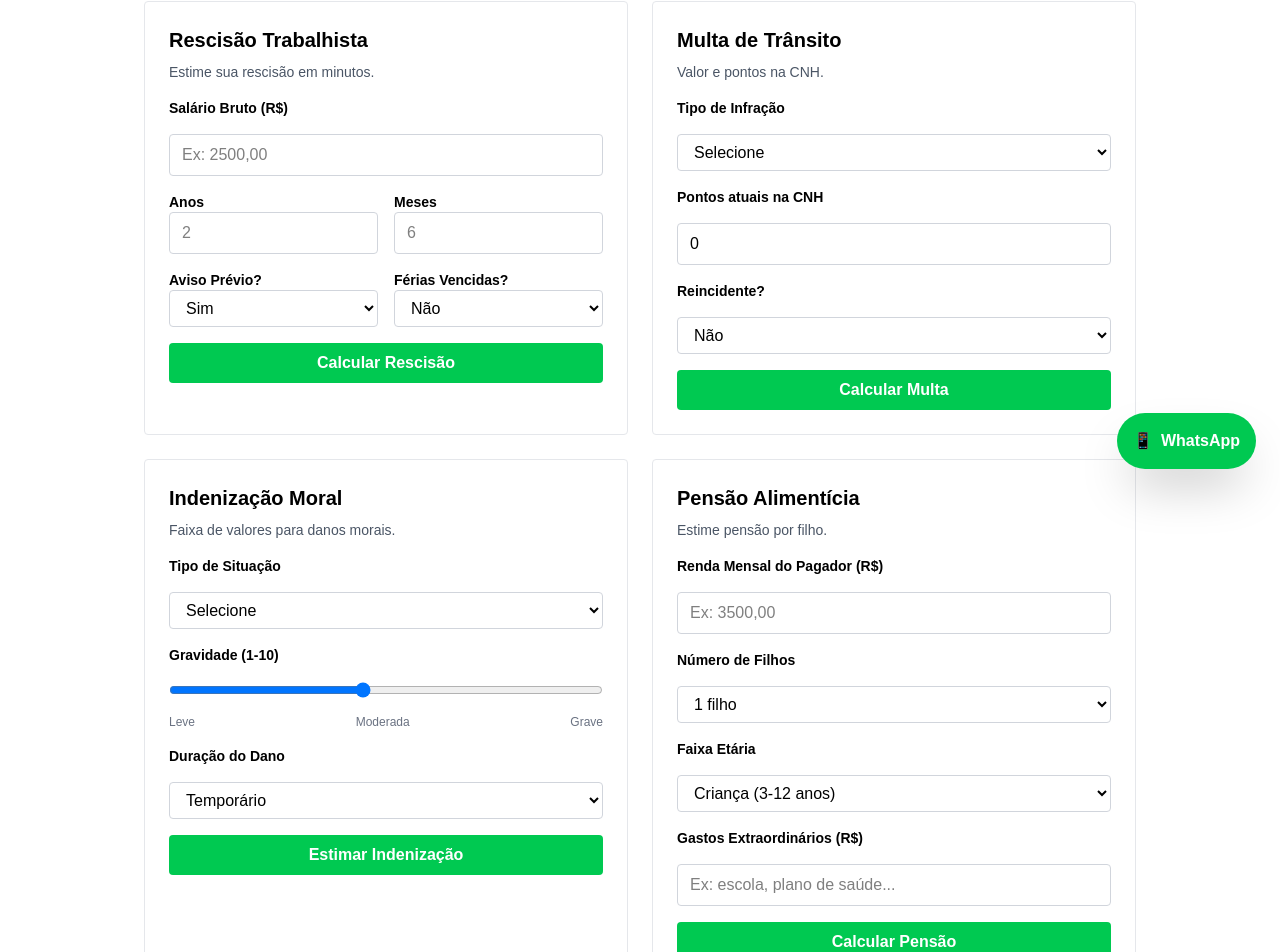
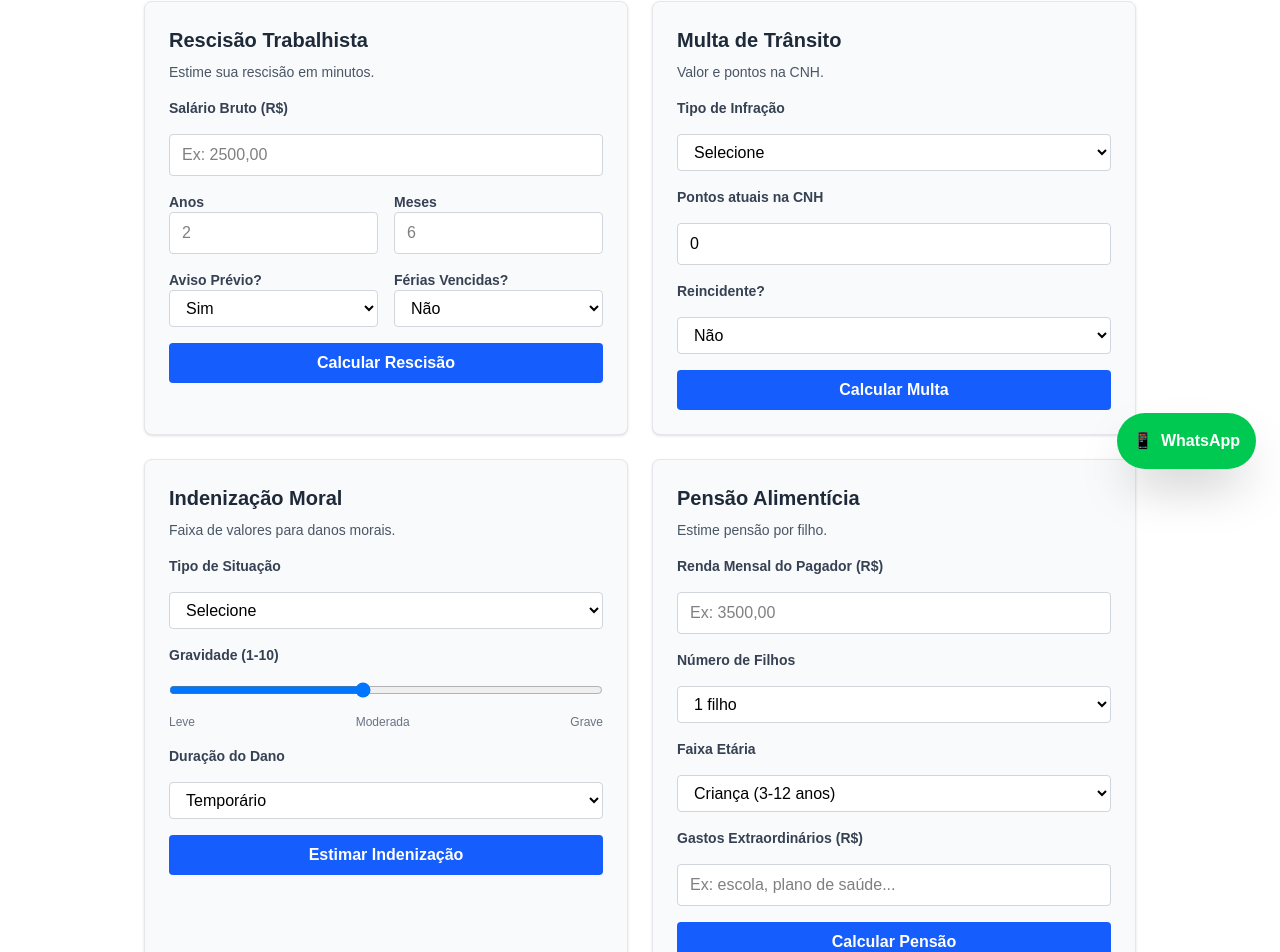
Before and after one commit to mestrereginaldo-site/advogadonomade1, a Next.js app: page /calculadoras in a window 1280 px wide. Shown: the part 307-1259 px from the top of the page. Built offline with nearby package versions, Linux system fonts and the light colour scheme.

Commit message:
Update page.tsx

```diff
--- a/app/calculadoras/page.tsx
+++ b/app/calculadoras/page.tsx
@@ -16,7 +16,7 @@ export default function Calculadoras() {
           <a
             href="https://wa.me/71986482241?text=Olá, quero uma consultoria jurídica"
             target="_blank"
-            className="inline-block bg-green-500 hover:bg-green-600 text-white font-semibold py-3 px-6 rounded-lg"
+            className="inline-block bg-blue-600 hover:bg-blue-700 text-white font-semibold py-3 px-6 rounded-lg transition duration-300"
           >
             Falar com advogado
           </a>
@@ -38,8 +38,8 @@ export default function Calculadoras() {
 
 function Card({ title, desc, children }: { title: string; desc: string; children: React.ReactNode }) {
   return (
-    <div className="border border-gray-200 rounded p-6">
-      <h3 className="text-xl font-bold mb-2">{title}</h3>
+    <div className="border border-gray-200 rounded-lg p-6 bg-gray-50 shadow-sm hover:shadow-md transition-shadow duration-300">
+      <h3 className="text-xl font-bold mb-2 text-gray-800">{title}</h3>
       <p className="text-sm text-gray-600 mb-4">{desc}</p>
       {children}
     </div>
@@ -75,59 +75,59 @@ function RescisaoCalculator() {
 
   return (
     <div className="space-y-4">
-      <label className="block text-sm font-semibold">Salário Bruto (R$)</label>
+      <label className="block text-sm font-semibold text-gray-700">Salário Bruto (R$)</label>
       <input
         type="text"
         placeholder="Ex: 2500,00"
         value={salario}
         onChange={(e) => setSalario(e.target.value)}
-        className="w-full px-3 py-2 border border-gray-300 rounded bg-white text-black"
+        className="w-full px-3 py-2 border border-gray-300 rounded bg-white text-black focus:ring-2 focus:ring-blue-500 focus:border-transparent"
       />
       <div className="grid grid-cols-2 gap-4">
         <div>
-          <label className="block text-sm font-semibold">Anos</label>
+          <label className="block text-sm font-semibold text-gray-700">Anos</label>
           <input
             type="number"
             placeholder="2"
             value={anos}
             onChange={(e) => setAnos(e.target.value)}
-            className="w-full px-3 py-2 border border-gray-300 rounded bg-white text-black"
+            className="w-full px-3 py-2 border border-gray-300 rounded bg-white text-black focus:ring-2 focus:ring-blue-500 focus:border-transparent"
           />
         </div>
         <div>
-          <label className="block text-sm font-semibold">Meses</label>
+          <label className="block text-sm font-semibold text-gray-700">Meses</label>
           <input
             type="number"
             placeholder="6"
             value={meses}
             onChange={(e) => setMeses(e.target.value)}
-            className="w-full px-3 py-2 border border-gray-300 rounded bg-white text-black"
+            className="w-full px-3 py-2 border border-gray-300 rounded bg-white text-black focus:ring-2 focus:ring-blue-500 focus:border-transparent"
           />
         </div>
       </div>
       <div className="grid grid-cols-2 gap-4">
         <div>
-          <label className="block text-sm font-semibold">Aviso Prévio?</label>
-          <select value={aviso} onChange={(e) => setAviso(e.target.value)} className="w-full px-3 py-2 border border-gray-300 rounded bg-white text-black">
+          <label className="block text-sm font-semibold text-gray-700">Aviso Prévio?</label>
+          <select value={aviso} onChange={(e) => setAviso(e.target.value)} className="w-full px-3 py-2 border border-gray-300 rounded bg-white text-black focus:ring-2 focus:ring-blue-500 focus:border-transparent">
             <option value="sim">Sim</option>
             <option value="nao">Não</option>
           </select>
         </div>
         <div>
-          <label className="block text-sm font-semibold">Férias Vencidas?</label>
-          <select value={ferias} onChange={(e) => setFerias(e.target.value)} className="w-full px-3 py-2 border border-gray-300 rounded bg-white text-black">
+          <label className="block text-sm font-semibold text-gray-700">Férias Vencidas?</label>
+          <select value={ferias} onChange={(e) => setFerias(e.target.value)} className="w-full px-3 py-2 border border-gray-300 rounded bg-white text-black focus:ring-2 focus:ring-blue-500 focus:border-transparent">
             <option value="nao">Não</option>
             <option value="sim">Sim</option>
           </select>
         </div>
       </div>
-      <button onClick={calcular} className="w-full bg-green-500 hover:bg-green-600 text-white font-semibold py-2 rounded">
+      <button onClick={calcular} className="w-full bg-blue-600 hover:bg-blue-700 text-white font-semibold py-2 rounded transition duration-300">
         Calcular Rescisão
       </button>
       {resultado !== null && (
-        <div className="mt-4 p-4 bg-green-50 border border-green-200 rounded">
-          <p className="font-bold text-green-800">Resultado Estimado:</p>
-          <p className="text-xl font-bold">R$ {resultado.toLocaleString("pt-BR", { minimumFractionDigits: 2 })}</p>
+        <div className="mt-4 p-4 bg-blue-50 border border-blue-200 rounded">
+          <p className="font-bold text-blue-800">Resultado Estimado:</p>
+          <p className="text-xl font-bold text-blue-900">R$ {resultado.toLocaleString("pt-BR", { minimumFractionDigits: 2 })}</p>
         </div>
       )}
     </div>
@@ -158,35 +158,35 @@ function MultaTransitoCalculator() {
 
   return (
     <div className="space-y-4">
-      <label className="block text-sm font-semibold">Tipo de Infração</label>
-      <select value={tipo} onChange={(e) => setTipo(e.target.value)} className="w-full px-3 py-2 border border-gray-300 rounded bg-white text-black">
+      <label className="block text-sm font-semibold text-gray-700">Tipo de Infração</label>
+      <select value={tipo} onChange={(e) => setTipo(e.target.value)} className="w-full px-3 py-2 border border-gray-300 rounded bg-white text-black focus:ring-2 focus:ring-blue-500 focus:border-transparent">
         <option value="">Selecione</option>
         <option value="leve">Leve</option>
         <option value="media">Média</option>
         <option value="grave">Grave</option>
         <option value="gravissima">Gravíssima</option>
       </select>
-      <label className="block text-sm font-semibold">Pontos atuais na CNH</label>
+      <label className="block text-sm font-semibold text-gray-700">Pontos atuais na CNH</label>
       <input
         type="number"
         placeholder="0"
         value={pontos}
         onChange={(e) => setPontos(parseInt(e.target.value) || 0)}
-        className="w-full px-3 py-2 border border-gray-300 rounded bg-white text-black"
+        className="w-full px-3 py-2 border border-gray-300 rounded bg-white text-black focus:ring-2 focus:ring-blue-500 focus:border-transparent"
       />
-      <label className="block text-sm font-semibold">Reincidente?</label>
-      <select value={reincidente} onChange={(e) => setReincidente(e.target.value)} className="w-full px-3 py-2 border border-gray-300 rounded bg-white text-black">
+      <label className="block text-sm font-semibold text-gray-700">Reincidente?</label>
+      <select value={reincidente} onChange={(e) => setReincidente(e.target.value)} className="w-full px-3 py-2 border border-gray-300 rounded bg-white text-black focus:ring-2 focus:ring-blue-500 focus:border-transparent">
         <option value="nao">Não</option>
         <option value="sim">Sim</option>
       </select>
-      <button onClick={calcular} className="w-full bg-green-500 hover:bg-green-600 text-white font-semibold py-2 rounded">
+      <button onClick={calcular} className="w-full bg-blue-600 hover:bg-blue-700 text-white font-semibold py-2 rounded transition duration-300">
         Calcular Multa
       </button>
       {resultado && (
-        <div className="mt-4 p-4 bg-green-50 border border-green-200 rounded">
-          <p className="font-bold text-green-800">Multa: R$ {resultado.valor.toLocaleString("pt-BR", { minimumFractionDigits: 2 })}</p>
-          <p className="text-sm">Total de pontos na CNH: {resultado.pontos}</p>
-          {resultado.pontos >= 20 && <p className="text-red-600 text-sm">Atenção: risco de suspensão!</p>}
+        <div className="mt-4 p-4 bg-blue-50 border border-blue-200 rounded">
+          <p className="font-bold text-blue-800">Multa: R$ {resultado.valor.toLocaleString("pt-BR", { minimumFractionDigits: 2 })}</p>
+          <p className="text-sm text-blue-700">Total de pontos na CNH: {resultado.pontos}</p>
+          {resultado.pontos >= 20 && <p className="text-red-600 text-sm font-semibold">Atenção: risco de suspensão!</p>}
         </div>
       )}
     </div>
@@ -221,8 +221,8 @@ function IndenizacaoCalculator() {
 
   return (
     <div className="space-y-4">
-      <label className="block text-sm font-semibold">Tipo de Situação</label>
-      <select value={tipo} onChange={(e) => setTipo(e.target.value)} className="w-full px-3 py-2 border border-gray-300 rounded bg-white text-black">
+      <label className="block text-sm font-semibold text-gray-700">Tipo de Situação</label>
+      <select value={tipo} onChange={(e) => setTipo(e.target.value)} className="w-full px-3 py-2 border border-gray-300 rounded bg-white text-black focus:ring-2 focus:ring-blue-500 focus:border-transparent">
         <option value="">Selecione</option>
         <option value="negativacao-indevida">Negativação indevida</option>
         <option value="acidente-transito">Acidente de trânsito</option>
@@ -230,7 +230,7 @@ function IndenizacaoCalculator() {
         <option value="demissao-injusta">Demissão injusta</option>
         <option value="erro-medico">Erro médico</option>
       </select>
-      <label className="block text-sm font-semibold">Gravidade (1-10)</label>
+      <label className="block text-sm font-semibold text-gray-700">Gravidade (1-10)</label>
       <input
         type="range"
         min="1"
@@ -244,18 +244,18 @@ function IndenizacaoCalculator() {
         <span>Moderada</span>
         <span>Grave</span>
       </div>
-      <label className="block text-sm font-semibold">Duração do Dano</label>
-      <select value={duracao} onChange={(e) => setDuracao(e.target.value)} className="w-full px-3 py-2 border border-gray-300 rounded bg-white text-black">
+      <label className="block text-sm font-semibold text-gray-700">Duração do Dano</label>
+      <select value={duracao} onChange={(e) => setDuracao(e.target.value)} className="w-full px-3 py-2 border border-gray-300 rounded bg-white text-black focus:ring-2 focus:ring-blue-500 focus:border-transparent">
         <option value="temporario">Temporário</option>
         <option value="permanente">Permanente</option>
       </select>
-      <button onClick={calcular} className="w-full bg-green-500 hover:bg-green-600 text-white font-semibold py-2 rounded">
+      <button onClick={calcular} className="w-full bg-blue-600 hover:bg-blue-700 text-white font-semibold py-2 rounded transition duration-300">
         Estimar Indenização
       </button>
       {resultado && (
-        <div className="mt-4 p-4 bg-green-50 border border-green-200 rounded">
-          <p className="font-bold text-green-800">Faixa estimada:</p>
-          <p className="text-xl font-bold">R$ {resultado.min.toLocaleString("pt-BR")} a R$ {resultado.max.toLocaleString("pt-BR")}</p>
+        <div className="mt-4 p-4 bg-blue-50 border border-blue-200 rounded">
+          <p className="font-bold text-blue-800">Faixa estimada:</p>
+          <p className="text-xl font-bold text-blue-900">R$ {resultado.min.toLocaleString("pt-BR")} a R$ {resultado.max.toLocaleString("pt-BR")}</p>
         </div>
       )}
     </div>
@@ -285,45 +285,45 @@ function PensaoAlimenticiaCalculator() {
 
   return (
     <div className="space-y-4">
-      <label className="block text-sm font-semibold">Renda Mensal do Pagador (R$)</label>
+      <label className="block text-sm font-semibold text-gray-700">Renda Mensal do Pagador (R$)</label>
       <input
         type="text"
         placeholder="Ex: 3500,00"
         value={renda}
         onChange={(e) => setRenda(e.target.value)}
-        className="w-full px-3 py-2 border border-gray-300 rounded bg-white text-black"
+        className="w-full px-3 py-2 border border-gray-300 rounded bg-white text-black focus:ring-2 focus:ring-blue-500 focus:border-transparent"
       />
-      <label className="block text-sm font-semibold">Número de Filhos</label>
-      <select value={filhos} onChange={(e) => setFilhos(e.target.value)} className="w-full px-3 py-2 border border-gray-300 rounded bg-white text-black">
+      <label className="block text-sm font-semibold text-gray-700">Número de Filhos</label>
+      <select value={filhos} onChange={(e) => setFilhos(e.target.value)} className="w-full px-3 py-2 border border-gray-300 rounded bg-white text-black focus:ring-2 focus:ring-blue-500 focus:border-transparent">
         <option value="1">1 filho</option>
         <option value="2">2 filhos</option>
         <option value="3">3 filhos</option>
         <option value="4">4 filhos</option>
         <option value="5">5 ou mais</option>
       </select>
-      <label className="block text-sm font-semibold">Faixa Etária</label>
-      <select value={idade} onChange={(e) => setIdade(e.target.value)} className="w-full px-3 py-2 border border-gray-300 rounded bg-white text-black">
+      <label className="block text-sm font-semibold text-gray-700">Faixa Etária</label>
+      <select value={idade} onChange={(e) => setIdade(e.target.value)} className="w-full px-3 py-2 border border-gray-300 rounded bg-white text-black focus:ring-2 focus:ring-blue-500 focus:border-transparent">
         <option value="bebe">Bebê (0-2 anos)</option>
         <option value="crianca">Criança (3-12 anos)</option>
         <option value="adolescente">Adolescente (13-17 anos)</option>
         <option value="universitario">Universitário (18+ anos)</option>
       </select>
-      <label className="block text-sm font-semibold">Gastos Extraordinários (R$)</label>
+      <label className="block text-sm font-semibold text-gray-700">Gastos Extraordinários (R$)</label>
       <input
         type="text"
         placeholder="Ex: escola, plano de saúde..."
         value={gastos}
         onChange={(e) => setGastos(e.target.value)}
-        className="w-full px-3 py-2 border border-gray-300 rounded bg-white text-black"
+        className="w-full px-3 py-2 border border-gray-300 rounded bg-white text-black focus:ring-2 focus:ring-blue-500 focus:border-transparent"
       />
-      <button onClick={calcular} className="w-full bg-green-500 hover:bg-green-600 text-white font-semibold py-2 rounded">
+      <button onClick={calcular} className="w-full bg-blue-600 hover:bg-blue-700 text-white font-semibold py-2 rounded transition duration-300">
         Calcular Pensão
       </button>
       {resultado && (
-        <div className="mt-4 p-4 bg-green-50 border border-green-200 rounded">
-          <p className="font-bold text-green-800">Valor Estimado:</p>
-          <p className="text-xl font-bold">R$ {resultado.valor.toLocaleString("pt-BR", { minimumFractionDigits: 2 })}</p>
-          <p className="text-sm">Equivalente a {resultado.perc.toFixed(1)}% da renda informada.</p>
+        <div className="mt-4 p-4 bg-blue-50 border border-blue-200 rounded">
+          <p className="font-bold text-blue-800">Valor Estimado:</p>
+          <p className="text-xl font-bold text-blue-900">R$ {resultado.valor.toLocaleString("pt-BR", { minimumFractionDigits: 2 })}</p>
+          <p className="text-sm text-blue-700">Equivalente a {resultado.perc.toFixed(1)}% da renda informada.</p>
         </div>
       )}
     </div>
```
